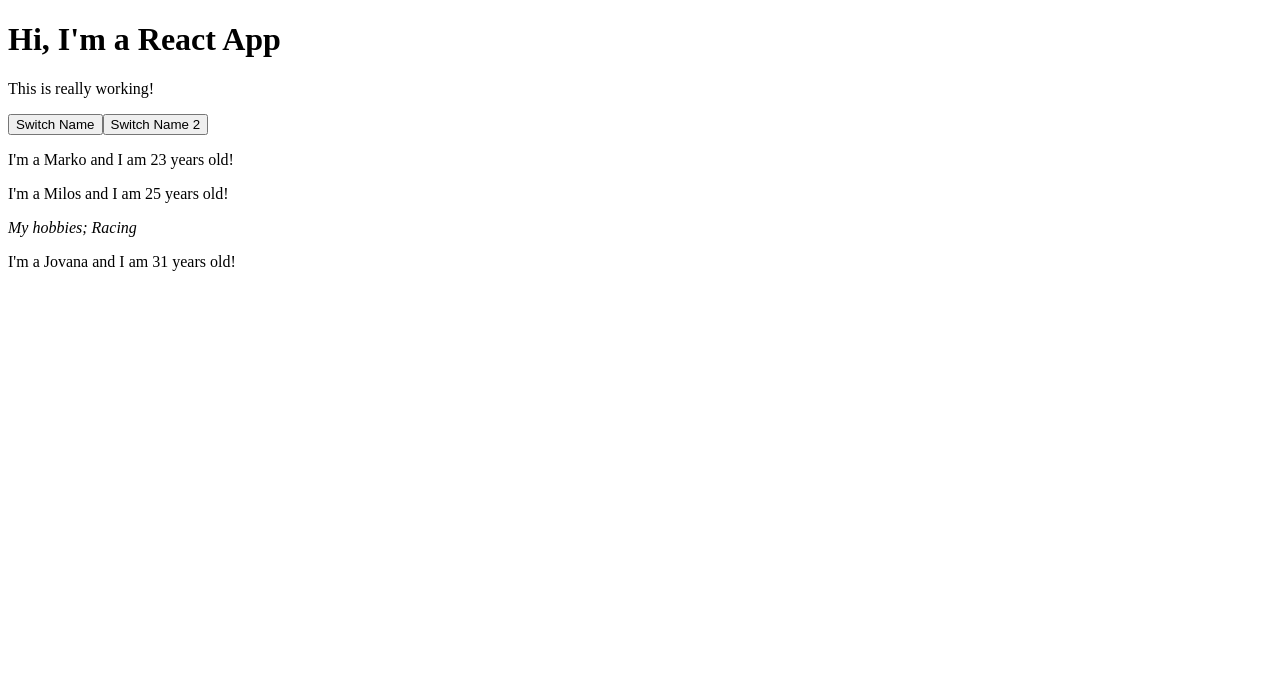
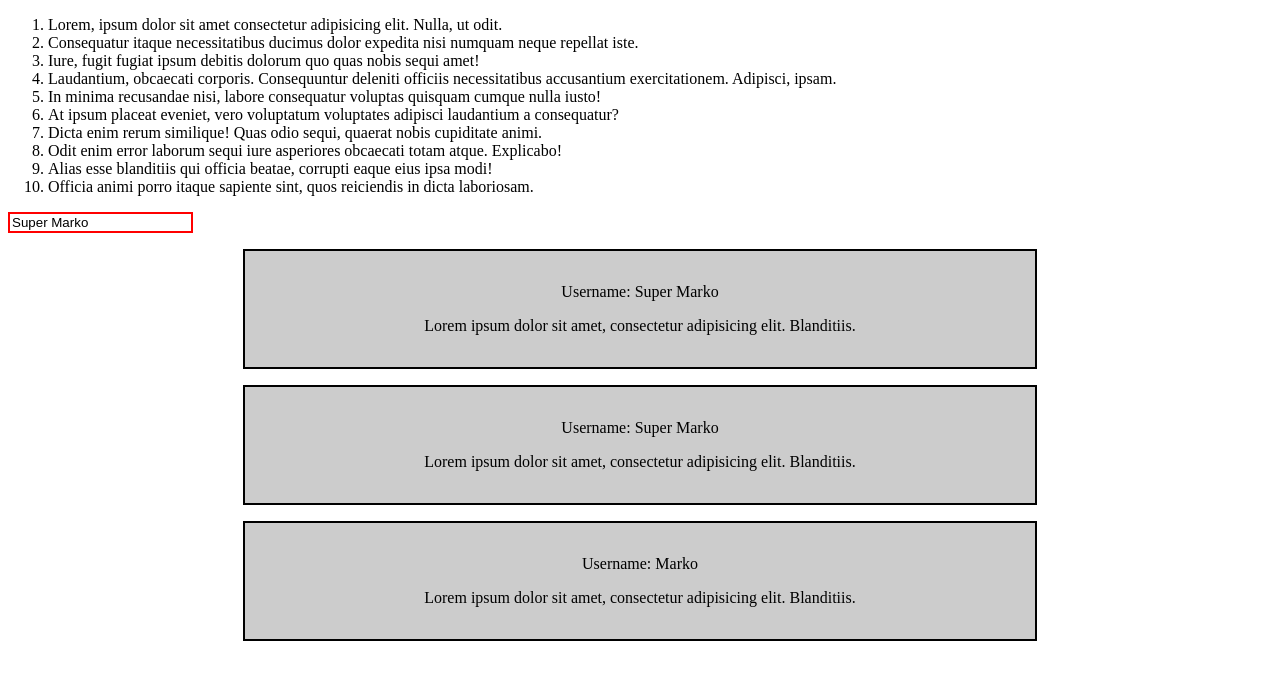
Before and after one commit to MarkoTON/Max-React.github.io, a React (Create React App) app: page / in a window 1280 px wide. Shown: the top 680 px of the page. Built offline with nearby package versions, Linux system fonts and the light colour scheme.

Commit message:
first commit

```diff
--- a/src/App.js
+++ b/src/App.js
@@ -1,107 +1,42 @@
 import React, { Component } from 'react';
-import Person from './Person/Person';
 import './App.css';
+import UserInput from './UserInput/UserInput';
+import UserOutput from './UserOutput/UserOutput';
 
 class App extends Component {
-
   state = {
-    persons: [
-      {name: 'Marko', age: 23},
-      {name: 'Milos', age: 25},
-      {name: 'Jovana', age: 31}
-    ],
-    otherState: 'Some other value'
+    username: 'Super Marko'
   }
 
-  switchNameHandler = (newName) => {
-    // console.log(e)
+  inputChangeHandler = (e) => {
     this.setState({
-      persons: [
-        {name: newName, age: 23},
-        {name: 'Milos', age: 25},
-        {name: 'Jovana', age: 31}
-      ]
+      username: e.target.value
     })
   }
 
   render() {
     return (
       <div className="App">
-        <h1>Hi, I'm a React App</h1>
-        <p>This is really working!</p>
-        <button onClick={this.switchNameHandler.bind(this, 'Maksimilijan')}>Switch Name</button>
-        <button onClick={() => this.switchNameHandler('Metallica')}>Switch Name 2</button>
+        <ol>
+          <li>Lorem, ipsum dolor sit amet consectetur adipisicing elit. Nulla, ut odit.</li>
+          <li>Consequatur itaque necessitatibus ducimus dolor expedita nisi numquam neque repellat iste.</li>
+          <li>Iure, fugit fugiat ipsum debitis dolorum quo quas nobis sequi amet!</li>
+          <li>Laudantium, obcaecati corporis. Consequuntur deleniti officiis necessitatibus accusantium exercitationem. Adipisci, ipsam.</li>
+          <li>In minima recusandae nisi, labore consequatur voluptas quisquam cumque nulla iusto!</li>
+          <li>At ipsum placeat eveniet, vero voluptatum voluptates adipisci laudantium a consequatur?</li>
+          <li>Dicta enim rerum similique! Quas odio sequi, quaerat nobis cupiditate animi.</li>
+          <li>Odit enim error laborum sequi iure asperiores obcaecati totam atque. Explicabo!</li>
+          <li>Alias esse blanditiis qui officia beatae, corrupti eaque eius ipsa modi!</li>
+          <li>Officia animi porro itaque sapiente sint, quos reiciendis in dicta laboriosam.</li>
+        </ol>
 
-        <Person
-          click={this.switchNameHandler.bind(this,'Mirjana')}
-          name={this.state.persons[0].name}
-          age={this.state.persons[0].age}
-        />
-        <Person
-          click={this.switchNameHandler.bind(this,'Miljana')}
-          name={this.state.persons[1].name}
-          age={this.state.persons[1].age}
-        >
-          <i>My hobbies; Racing</i>
-        </Person>
-        <Person
-          name={this.state.persons[2].name}
-          age={this.state.persons[2].age}
-        />
+        <UserInput currentValue={this.state.username} inputChangeHandler={this.inputChangeHandler} />
+        <UserOutput userName={this.state.username} />
+        <UserOutput userName={this.state.username} />
+        <UserOutput userName="Marko" />
       </div>
     );
   }
 }
 
 export default App;
-
-// export default app;
-// const app = (props) => {
-
-//   const [personState, setPersonsState] = useState({
-//     persons: [
-//       {name: 'Marko', age: 23},
-//       {name: 'Milos', age: 25},
-//       {name: 'Jovana', age: 31}
-//     ]
-//   });
-
-//   const [otherState, setOtherState] = useState('some other value')
-
-
-
-//   const switchNameHandler = (e) => {
-//     console.log(e)
-//     setPersonsState({
-//       persons: [
-//         {name: 'John', age: 23},
-//         {name: 'Milos', age: 25},
-//         {name: 'Jovana', age: 31}
-//       ]
-//     })
-//   }
-
-// switchNameHandler = (e) => {
-//   console.log(e)
-//   setPersonsState({
-//     persons: [
-//       {name: 'John', age: 23},
-//       {name: 'Milos', age: 25},
-//       {name: 'Jovana', age: 31}
-//     ]
-//   })
-// }
-
-//   // render() {
-//     return (
-//       <div className="App">
-//         <h1>Hi, I'm a React App</h1>
-//         <p>This is really working!</p>
-//         <button onClick={switchNameHandler}>Switch Name</button>
-//         <Person name={personState.persons[0].name} age={personState.persons[0].age} />
-//         <Person name={personState.persons[1].name} age={personState.persons[1].age}><i>My hobbies; Racing</i></Person>
-//         <Person name={personState.persons[2].name} age={personState.persons[2].age} />
-//       </div>
-//     );
-//   // }
-// }
--- a/src/Person/Person.js
+++ /dev/null
@@ -1,13 +0,0 @@
-import React from 'react';
-
-const person = (props) => {
-  const {name,age,click} = props;
-  return (
-    <div>
-      <p onClick={click}>I'm a {name} and I am {age} years old!</p>
-      <div>{props.children}</div>
-    </div>
-  )
-};
-
-export default person;
--- /dev/null
+++ b/src/UserInput/UserInput.js
@@ -0,0 +1,19 @@
+import React from 'react'
+
+const userInput = (props) => {
+  const {inputChangeHandler,currentValue} = props
+  const style = {
+    border: '2px solid red'
+  }
+  return (
+    <div>
+      <input
+        style={style}
+        type="text"
+        onChange={inputChangeHandler}
+        value={currentValue} />
+    </div>
+  )
+}
+
+export default userInput
--- /dev/null
+++ b/src/UserOutput/UserOutput.css
@@ -0,0 +1,8 @@
+.UserOutput {
+  width: 60%;
+  margin: 1rem auto;
+  padding: 1rem;
+  border: 2px solid black;
+  background-color: #ccc;
+  text-align: center;
+}
--- /dev/null
+++ b/src/UserOutput/UserOutput.js
@@ -0,0 +1,14 @@
+import React from 'react'
+import './UserOutput.css'
+
+const userOutput = (props) => {
+  const {userName} = props;
+  return (
+    <div className="UserOutput">
+      <p>Username: {userName}</p>
+      <p>Lorem ipsum dolor sit amet, consectetur adipisicing elit. Blanditiis.</p>
+    </div>
+  )
+}
+
+export default userOutput
```
